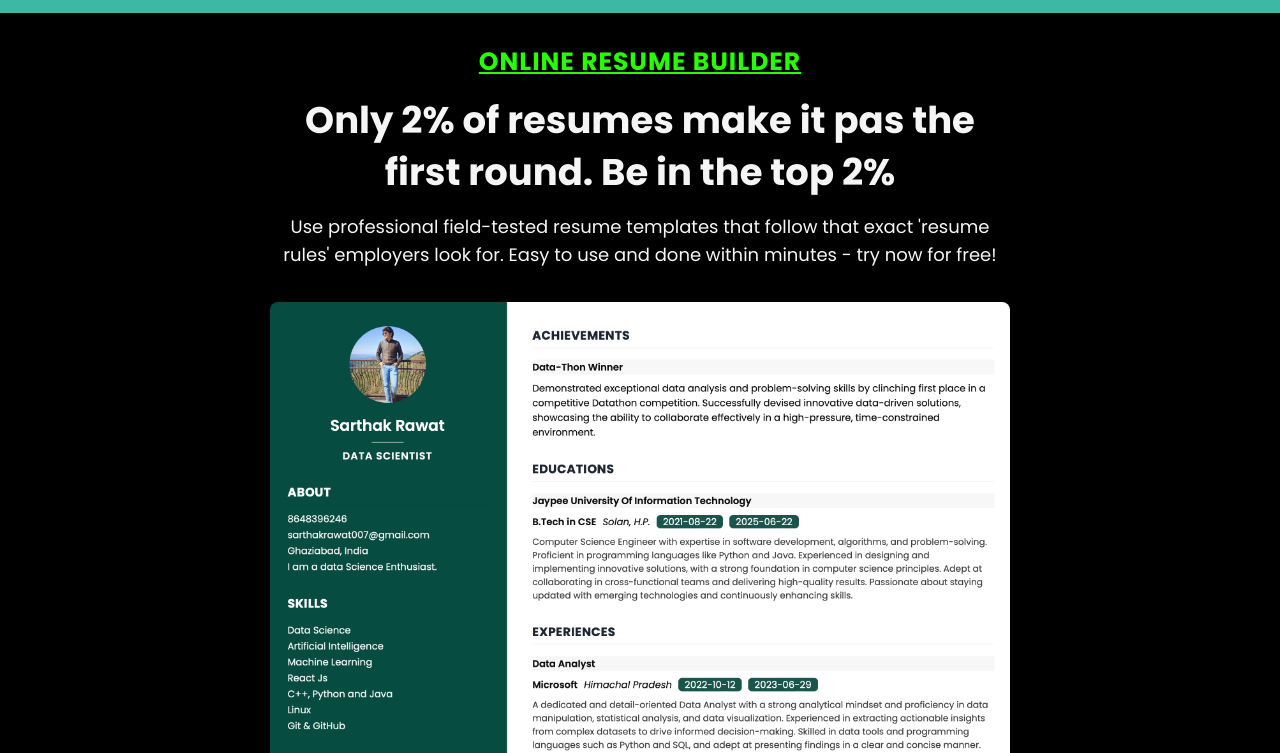
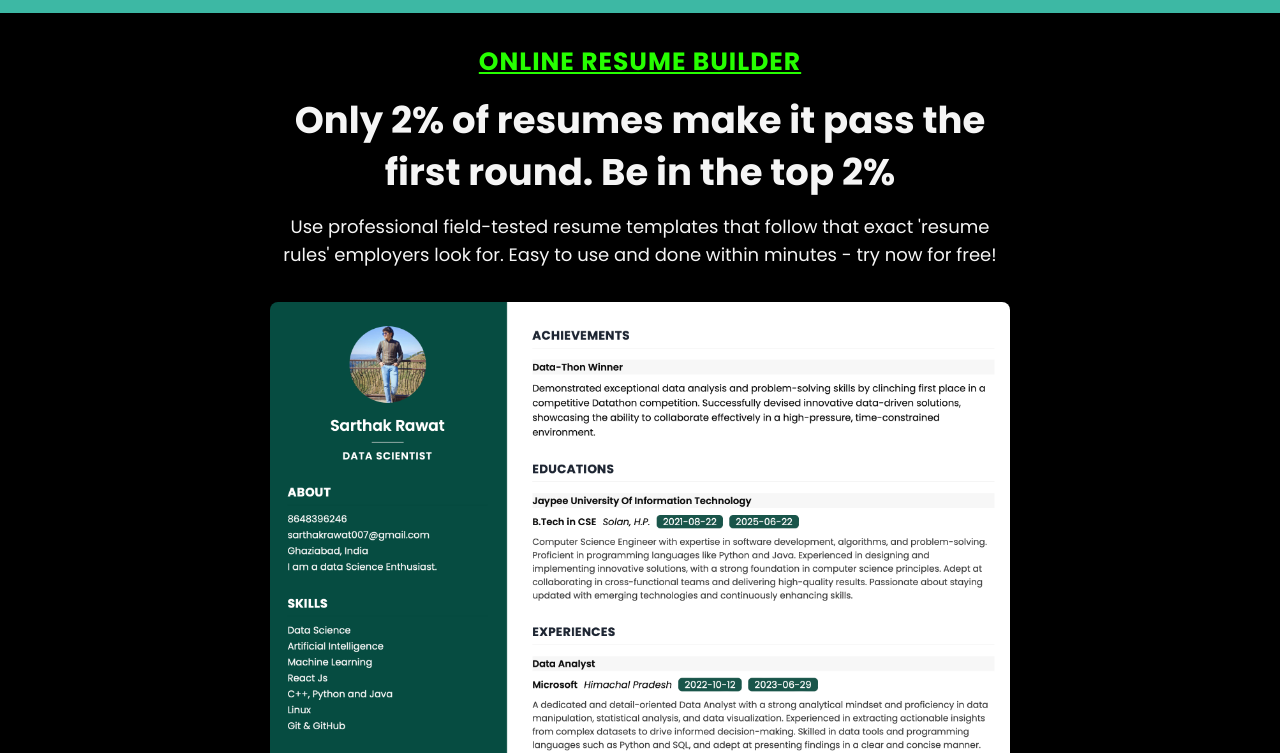
Before and after one commit to dustygondolier/Online-Resume-Builder, a plain HTML site: page index.html in a window 1280 px wide. Shown: the part 47-800 px from the top of the page. Drawn offline with Linux system fonts and the light colour scheme.

Commit message:
Update index.html

```diff
--- a/index.html
+++ b/index.html
@@ -43,7 +43,7 @@
             <div class = "container">
                 <div class = "header-content text-center">
                     <u><h6 class = "text-uppercase text-blue-dark fs-25 fw-12 ls-1" style="color: rgb(38, 255, 0);"><u>Online Resume Builder</u></h6></u>
-                    <h1 class = "lg-title" style="color: whitesmoke;">Only 2% of resumes make it pas the first round. Be in the top 2%</h1>
+                    <h1 class = "lg-title" style="color: whitesmoke;">Only 2% of resumes make it pass the first round. Be in the top 2%</h1>
                     <p class = "text-dark fs-18" style="color: whitesmoke;">Use professional field-tested resume templates that follow that exact 'resume rules' employers look for. Easy to use and done within minutes - try now for free!</p>
                     <!--a href = "resume.html" class = "btn btn-primary text-uppercase">create my resume</a>-->
                     <img src = "assets/images/prototypeofdublin.png">
```
